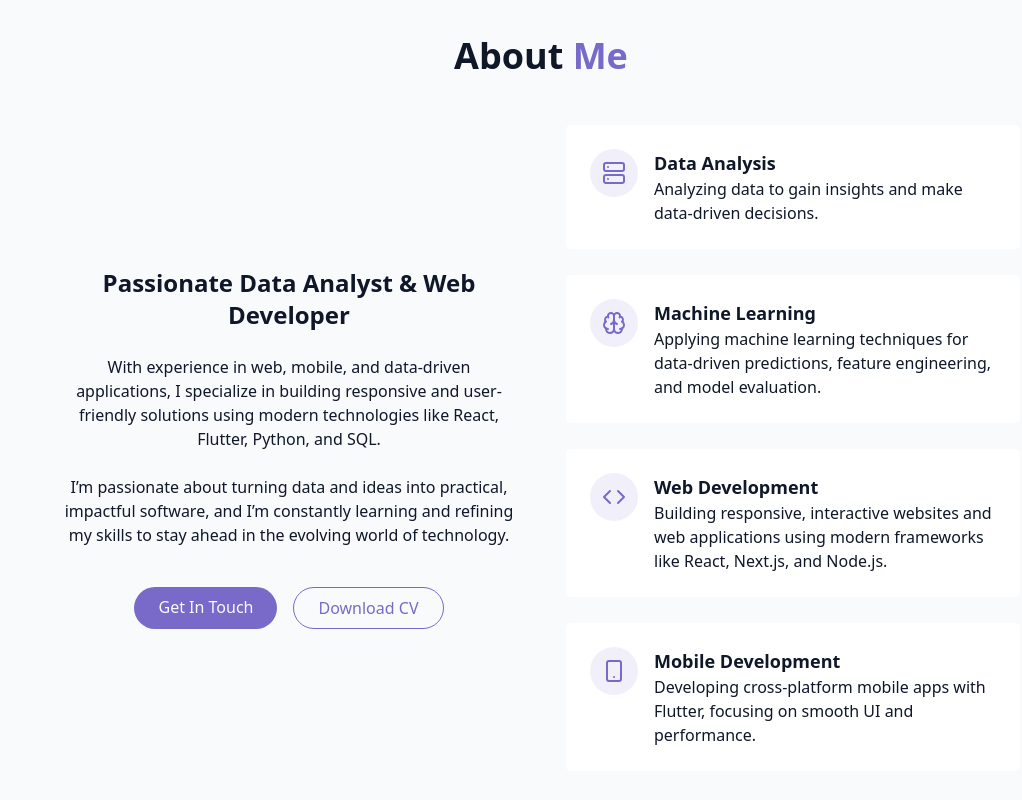
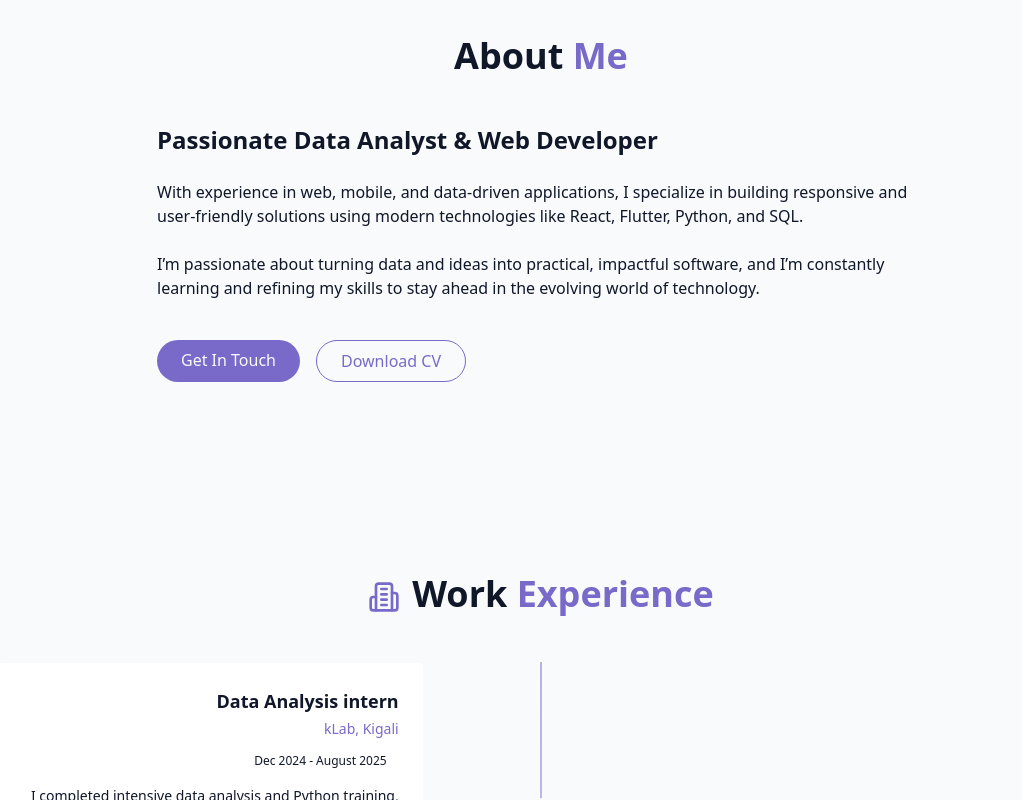
Before and after one commit to NadiaHirwa/HirwaNadiaPortfolio, a React (Vite) app: page / in a window 1280 px wide. Shown: the part 860-1660 px from the top of the page, without its empty margins (99-1121 px from the left). Built offline with nearby package versions, Linux system fonts and the light colour scheme.

Commit message:
worked on about me

```diff
--- a/src/components/AboutSection.jsx
+++ b/src/components/AboutSection.jsx
@@ -2,16 +2,16 @@ import { Briefcase, Code, User, Server, Brain, Smartphone } from "lucide-react";
 
 export const AboutSection = () => {
   return (
-    <section id="about" className="py-24 px-4 relative">
+    <section id="about" className="py-16 md:py-24 px-4 relative">
       {" "}
       <div className="container mx-auto max-w-5xl">
-        <h2 className="text-3xl md:text-4xl font-bold mb-12 text-center">
+        <h2 className="text-2xl md:text-4xl font-bold mb-8 md:mb-12 text-center">
           About <span className="text-primary"> Me</span>
         </h2>
 
-        <div className="grid grid-cols-1 md:grid-cols-2 gap-12 items-center">
-          <div className="space-y-6">
-            <h3 className="text-2xl font-semibold">
+        <div className="grid grid-cols-1 gap-8 md:gap-12 items-center">
+          <div className="space-y-6 text-center md:text-left max-w-3xl mx-auto">
+            <h3 className="text-xl md:text-2xl font-semibold">
               Passionate Data Analyst & Web Developer
             </h3>
 
@@ -27,7 +27,7 @@ export const AboutSection = () => {
               my skills to stay ahead in the evolving world of technology.
             </p>
 
-            <div className="flex flex-col sm:flex-row gap-4 pt-4 justify-center">
+            <div className="flex flex-col sm:flex-row gap-4 pt-2 md:pt-4 justify-center md:justify-start">
               <a href="#contact" className="cosmic-button">
                 {" "}
                 Get In Touch
@@ -41,64 +41,6 @@ export const AboutSection = () => {
               </a>
             </div>
           </div>
-
-          <div className="grid grid-cols-1 gap-6">
-            <div className="gradient-border p-6 card-hover">
-              <div className="flex items-start gap-4">
-                <div className="p-3 rounded-full bg-primary/10">
-                  <Server className="h-6 w-6 text-primary" />
-                </div>
-                <div className="text-left">
-                  <h4 className="font-semibold text-lg">Data Analysis</h4>
-                  <p className="text-muted-foreground">
-                    Analyzing data to gain insights and make data-driven decisions.
-                  </p>
-                </div>
-              </div>
-            </div>
-            <div className="gradient-border p-6 card-hover">
-              <div className="flex items-start gap-4">
-                <div className="p-3 rounded-full bg-primary/10">
-                  <Brain className="h-6 w-6 text-primary" />
-                </div>
-                <div className="text-left">
-                  <h4 className="font-semibold text-lg">Machine Learning</h4>
-                  <p className="text-muted-foreground">
-                    Applying machine learning techniques for data-driven predictions,
-                    feature engineering, and model evaluation.
-                  </p>
-                </div>
-              </div>
-            </div>
-            <div className="gradient-border p-6 card-hover">
-              <div className="flex items-start gap-4">
-                <div className="p-3 rounded-full bg-primary/10">
-                  <Code className="h-6 w-6 text-primary" />
-                </div>
-                <div className="text-left">
-                  <h4 className="font-semibold text-lg"> Web Development</h4>
-                  <p className="text-muted-foreground">
-                  Building responsive, interactive websites and web applications using modern frameworks like React, Next.js, and Node.js.
-                  </p>
-                </div>
-              </div>
-            </div>
-            <div className="gradient-border p-6 card-hover">
-              <div className="flex items-start gap-4">
-                <div className="p-3 rounded-full bg-primary/10">
-                  <Smartphone className="h-6 w-6 text-primary" />
-                </div>
-                <div className="text-left">
-                  <h4 className="font-semibold text-lg">Mobile Development</h4>
-                  <p className="text-muted-foreground">
-                    Developing cross-platform mobile apps with Flutter,
-                    focusing on smooth UI and performance.
-                  </p>
-                </div>
-              </div>
-            </div>
-
-          </div>
         </div>
       </div>
     </section>
```
